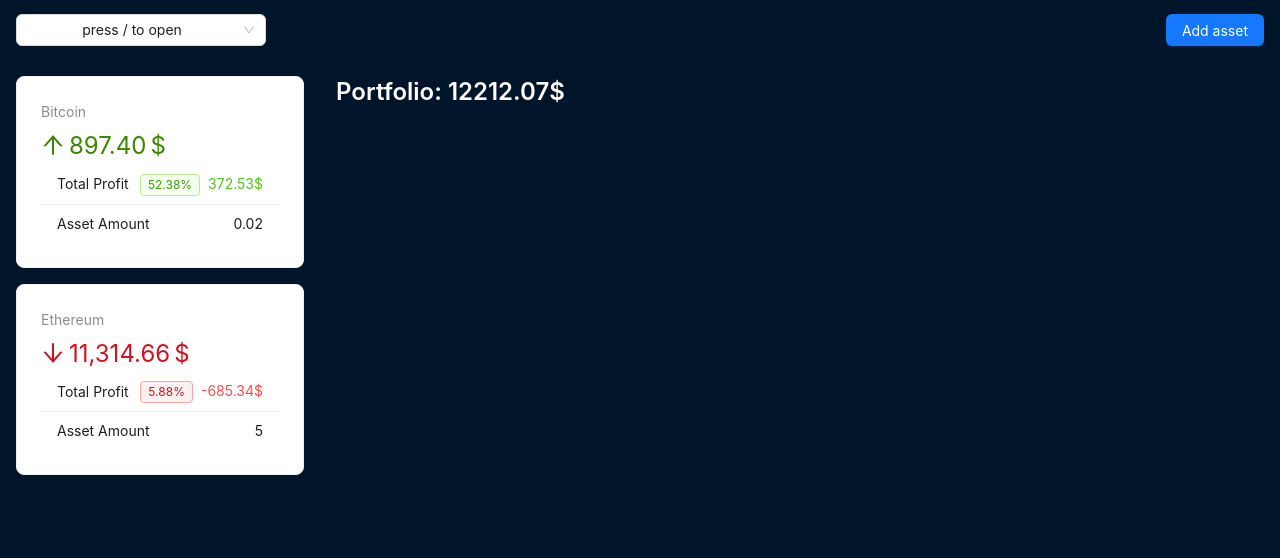
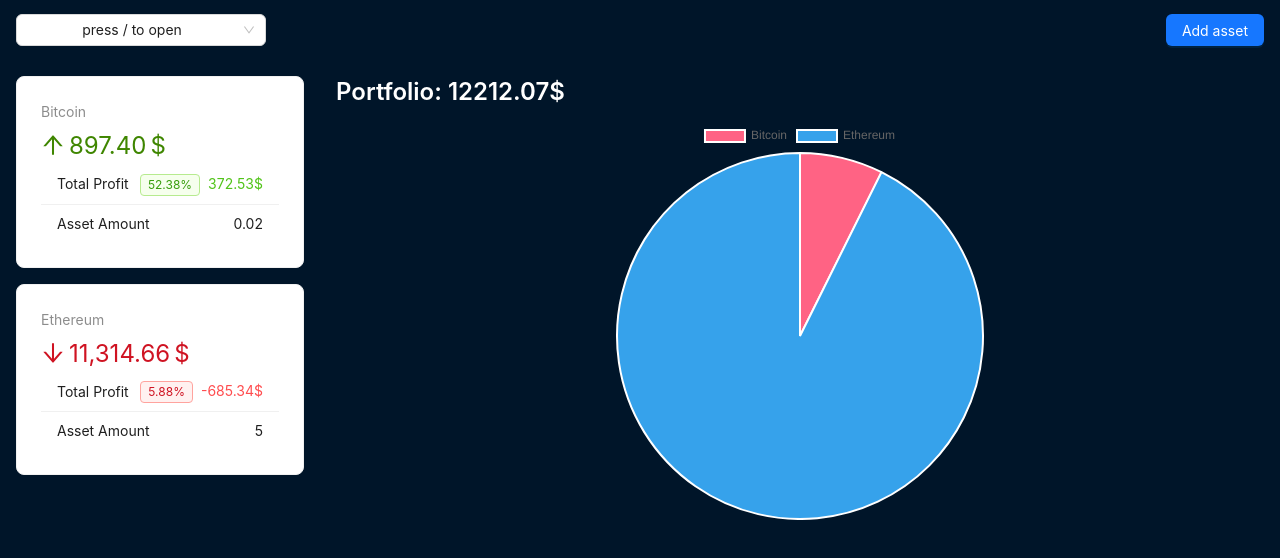
Before and after one commit to maria-kashpur/react-crypto-app, a React (Vite) app: page / in a window 1280 px wide. Shown: the top 558 px of the page. Built offline with nearby package versions, Linux system fonts and the light colour scheme.

Commit message:
feat: add PortfolioChart

```diff
--- a/package.json
+++ b/package.json
@@ -13,7 +13,9 @@
   "dependencies": {
     "@ant-design/v5-patch-for-react-19": "^1.0.3",
     "antd": "^5.24.3",
+    "chart.js": "^4.4.9",
     "react": "^19.0.0",
+    "react-chartjs-2": "^5.3.0",
     "react-dom": "^19.0.0",
     "sass": "^1.85.1"
   },
--- /dev/null
+++ b/src/components/PortfolioChart.tsx
@@ -0,0 +1,39 @@
+import { Pie } from "react-chartjs-2";
+import { Chart as ChartJS, ArcElement, Tooltip, Legend } from "chart.js";
+import { useCrypto } from "../hooks/useCripto";
+
+ChartJS.register(ArcElement, Tooltip, Legend);
+
+export default function PortfolioChart() {
+  const { assets } = useCrypto();
+
+  const data = {
+    labels: assets.map((a) => a.name),
+    datasets: [
+      {
+        label: "$",
+        data: assets.map((a) => a.totalAmount),
+        backgroundColor: [
+          "rgba(255, 99, 132, 1)",
+          "rgba(54, 162, 235, 1)",
+          "rgba(255, 206, 86, 1)",
+          "rgba(75, 192, 192, 1)",
+          "rgba(153, 102, 255, 1)",
+          "rgba(255, 159, 64, 1)",
+        ],
+      },
+    ],
+  };
+
+  return (
+    <div
+      style={{
+        display: "flex",
+        marginBottom: "1rem",
+        justifyContent: "center",
+        height: 400,
+      }}>
+      <Pie data={data} />
+    </div>
+  );
+}
--- a/src/components/layout/AppContent.tsx
+++ b/src/components/layout/AppContent.tsx
@@ -1,6 +1,7 @@
 import React from "react";
 import { Layout, Typography } from "antd";
 import { useCrypto } from "../../hooks/useCripto";
+import PortfolioChart from "../PortfolioChart";
 
 const { Content } = Layout;
 
@@ -20,6 +21,7 @@ export default function AppContent() {
       <Typography.Title level={3} style={{ textAlign: "left", color: "#fff" }}>
         Portfolio: {getTotalAmount ? getTotalAmount() : 0}$
       </Typography.Title>
+      <PortfolioChart/>
     </Content>
   );
 }
--- a/src/context/cripto-context.tsx
+++ b/src/context/cripto-context.tsx
@@ -12,6 +12,7 @@ interface AssetPro extends Asset {
   growPercent: number;
   totalAmount: number;
   totalProfit: number;
+  name: string;
 }
 
 interface CryptoContext {
@@ -60,6 +61,7 @@ export function CriptoContextProvider({ children }: Props) {
       growPercent: percentDifference(asset.price, coin.price),
       totalAmount: asset.amount * coin.price,
       totalProfit: asset.amount * coin.price - asset.amount * asset.price,
+      name: coin.name,
       ...asset,
     };
 
```
Also changed, not shown: 1 other file (tests, documents, lock files or other folders).
